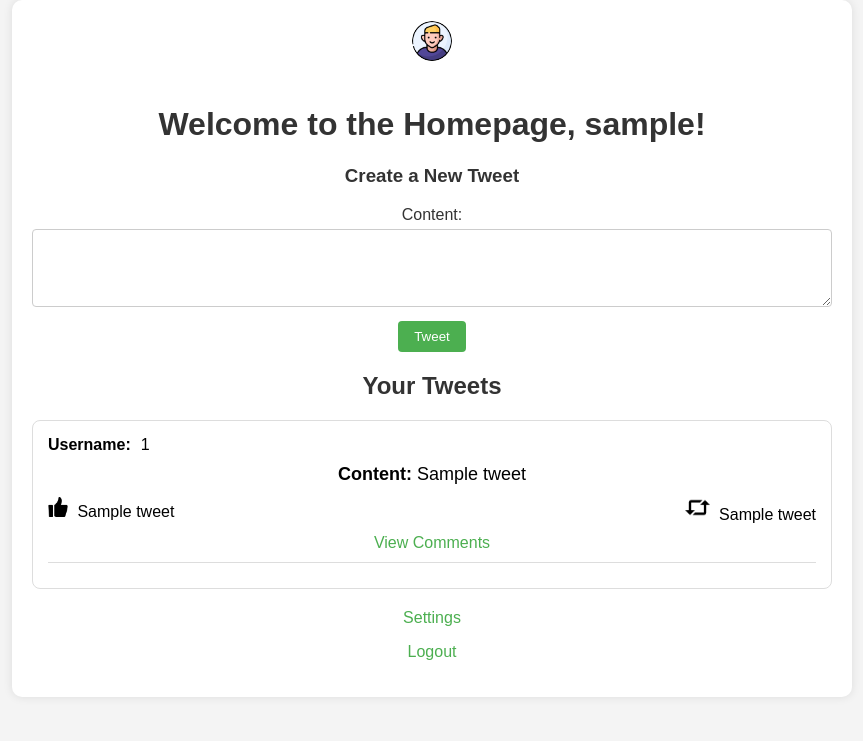
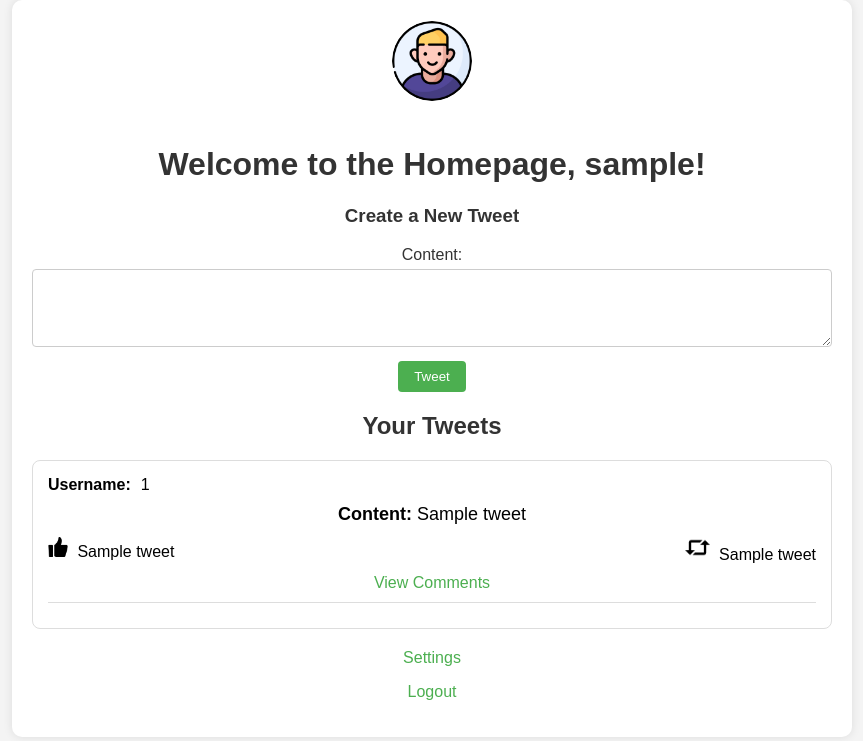
Before and after one commit to saharshgoenka/CSE412-SocialMediaSite, a Python web app: template flask/templates/homepage.html in a window 1280 px wide. Shown: the top 741 px of the page, without its empty margins (208-1071 px from the left). Run offline with Jinja, Linux system fonts and the light colour scheme; the template is opened without the code that fills it: most values are stand-ins (such as "Sample title", 1, 10 or a date in 2020).

Commit message:
made profile picture larger

```diff
--- a/flask/templates/homepage.html
+++ b/flask/templates/homepage.html
@@ -112,8 +112,8 @@
 
         .profile-image {
             border-radius: 50%;
-            width: 40px;
-            height: 40px;
+            width: 80px; /* Adjust the width as needed */
+            height: 80px; /* Adjust the height as needed */
         }
 
         .dropdown-content {
```
